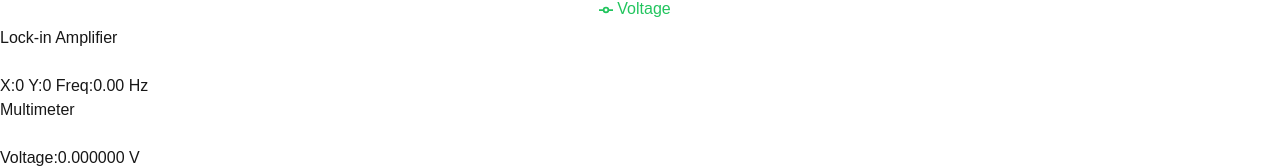
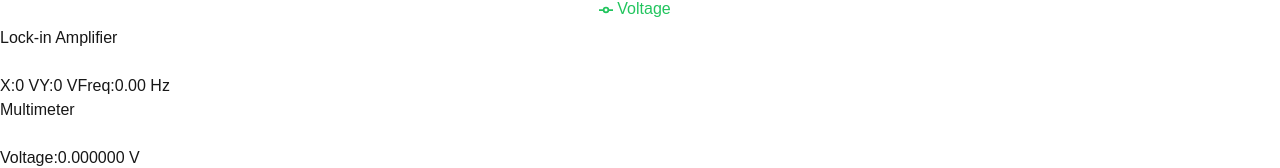
Before and after one commit to ridh7/CahillResearchGroup, a Next.js app in the folder frontend/tops-2.0-measurement-system/: page / in a window 1280 px wide. Shown: the part 965-1133 px from the top of the page. Built offline with nearby package versions, Linux system fonts and the light colour scheme.

Commit message:
minor fixes

```diff
--- a/frontend/tops-2.0-measurement-system/src/app/page.tsx
+++ b/frontend/tops-2.0-measurement-system/src/app/page.tsx
@@ -30,11 +30,7 @@ export type FormData = {
 export type LockinData = {
   X: number;
   Y: number;
-  R: number;
-  unit: string;
-  theta: number;
   frequency: number;
-  phase: number;
 };
 
 export type MultimeterData = {
@@ -95,11 +91,7 @@ export default function CalculatePage() {
   const [lockinData, setLockinData] = useState<LockinData>({
     X: 0,
     Y: 0,
-    R: 0,
-    unit: "",
-    theta: 0,
     frequency: 0,
-    phase: 0,
   });
   const [multimeterData, setMultimeterData] = useState<MultimeterData>({
     value: 0,
@@ -235,11 +227,7 @@ export default function CalculatePage() {
     setLockinData({
       X: 0,
       Y: 0,
-      R: 0,
-      unit: "",
-      theta: 0,
       frequency: 0,
-      phase: 0,
     });
     setResetLockinTrigger(true);
     if (lockinConnected) {
--- a/frontend/tops-2.0-measurement-system/src/components/OutputPanel.tsx
+++ b/frontend/tops-2.0-measurement-system/src/components/OutputPanel.tsx
@@ -123,13 +123,9 @@ export default function OutputPanel({
         </div>
         <div className="grid grid-cols-2 gap-2 text-sm">
           <span className="text-gray-400">X:</span>
-          <span className="text-white">
-            {lockinData.X} {lockinData.unit}
-          </span>
+          <span className="text-white">{lockinData.X} V</span>
           <span className="text-gray-400">Y:</span>
-          <span className="text-white">
-            {lockinData.Y} {lockinData.unit}
-          </span>
+          <span className="text-white">{lockinData.Y} V</span>
           <span className="text-gray-400">Freq:</span>
           <span className="text-white">
             {lockinData.frequency.toFixed(2)} Hz
```
Also changed, not shown: 2 other files (tests, documents, lock files or other folders).
